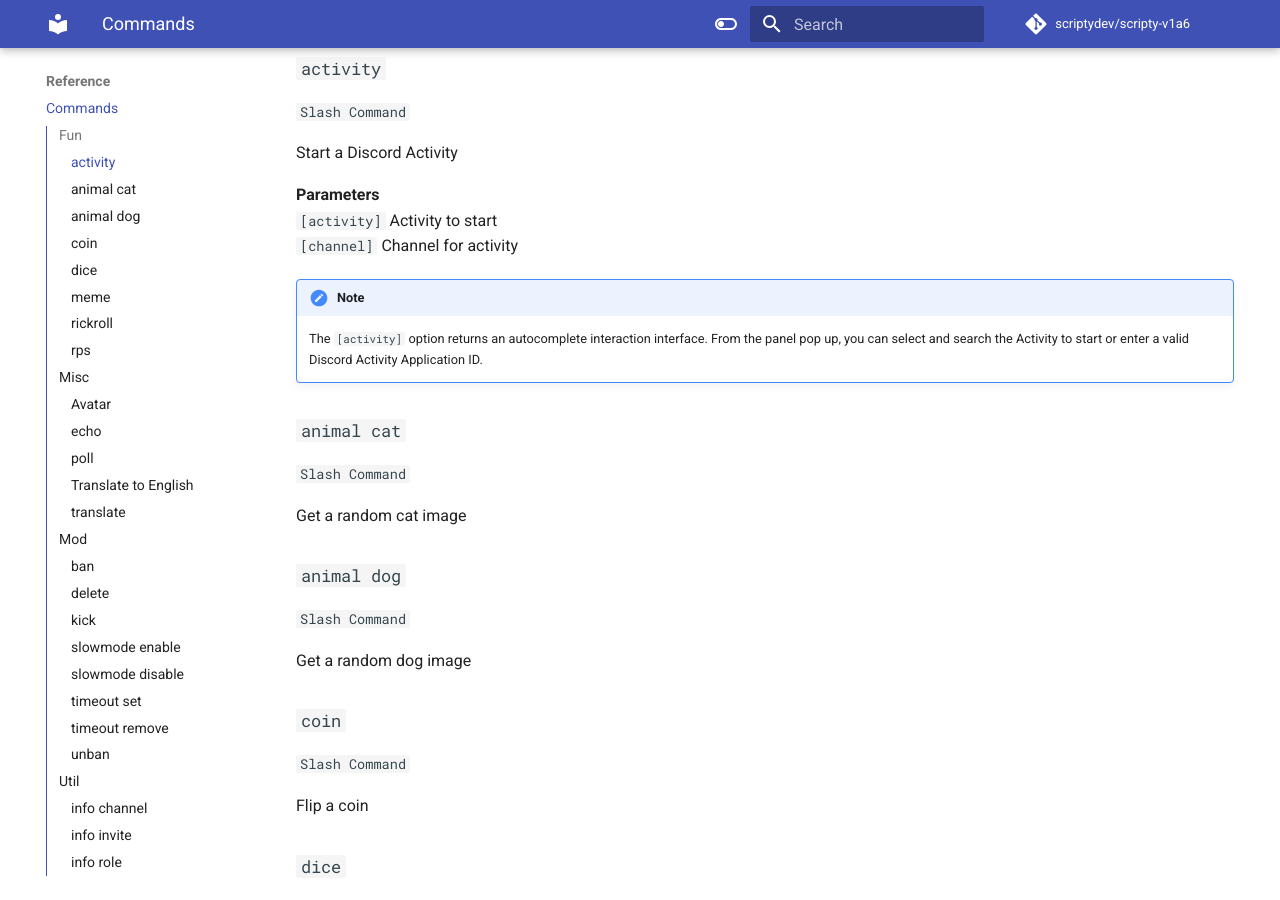
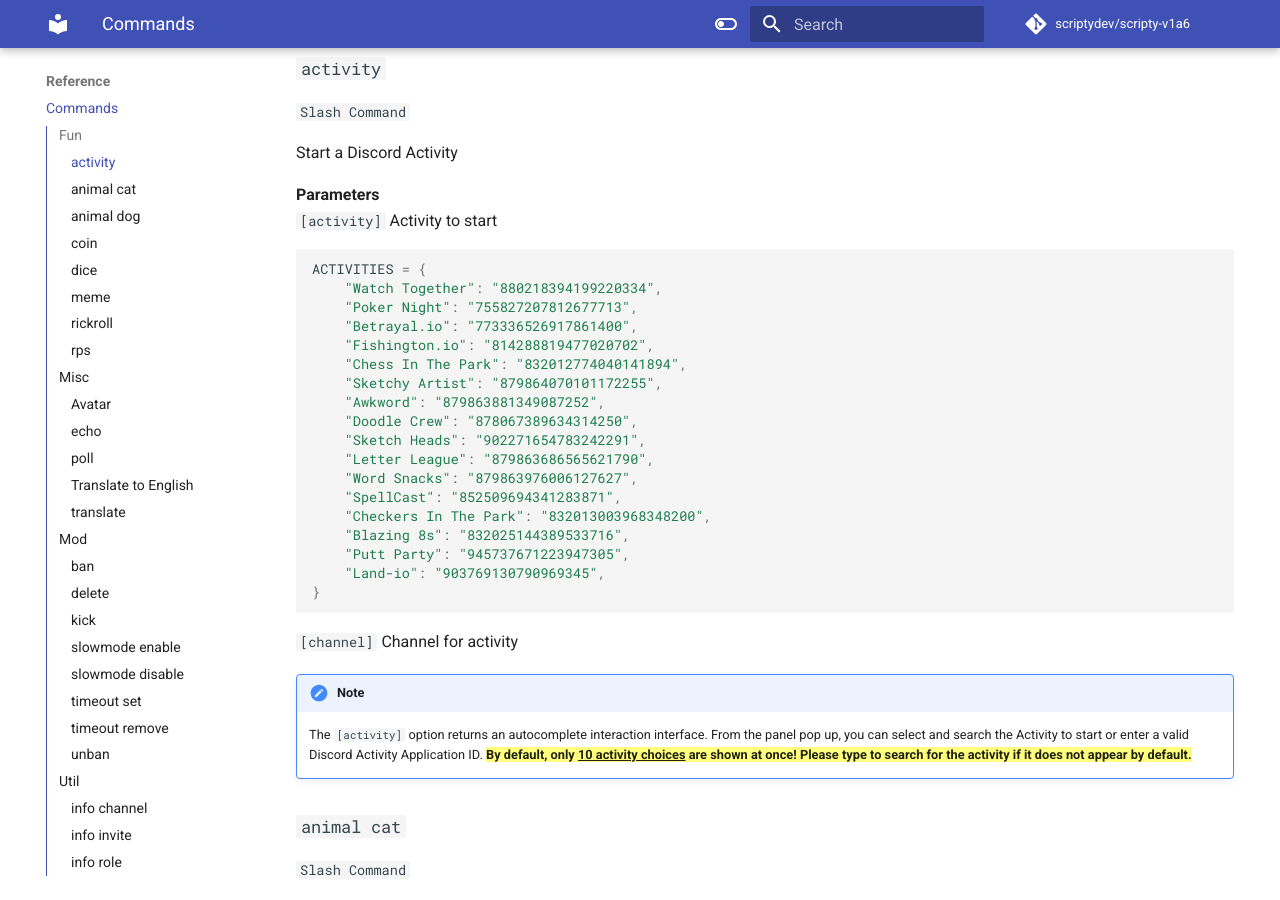
Before and after one commit to scriptydev/prescripty, an MkDocs documentation site: the page built from docs/reference/index.md, in a window 1280 px wide and 900 px high, scrolled down 557 px. Built offline with MkDocs 1.6.1 and Material for MkDocs 9.7.7, drawn with Linux system fonts in a browser that asks for light colours; comment, search, counter and statistics services are not loaded.

Commit message:
Add activity options to activity cmd

````diff
--- a/docs/reference/index.md
+++ b/docs/reference/index.md
@@ -19,10 +19,32 @@
 
 **Parameters**
 `[activity]` Activity to start
+
+```python
+ACTIVITIES = {
+    "Watch Together": "880218394199220334",
+    "Poker Night": "755827207812677713",
+    "Betrayal.io": "773336526917861400",
+    "Fishington.io": "814288819477020702",
+    "Chess In The Park": "832012774040141894",
+    "Sketchy Artist": "879864070101172255",
+    "Awkword": "879863881349087252",
+    "Doodle Crew": "878067389634314250",
+    "Sketch Heads": "902271654783242291",
+    "Letter League": "879863686565621790",
+    "Word Snacks": "879863976006127627",
+    "SpellCast": "852509694341283871",
+    "Checkers In The Park": "832013003968348200",
+    "Blazing 8s": "832025144389533716",
+    "Putt Party": "945737671223947305",
+    "Land-io": "903769130790969345",
+}
+```
+
 `[channel]` Channel for activity
 
 !!! note
-    The `[activity]` option returns an autocomplete interaction interface. From the panel pop up, you can select and search the Activity to start or enter a valid Discord Activity Application ID.
+    The `[activity]` option returns an autocomplete interaction interface. From the panel pop up, you can select and search the Activity to start or enter a valid Discord Activity Application ID. **==By default, only ^^10 activity choices^^ are shown at once! Please type to search for the activity if it does not appear by default.==**
 
 ### `animal cat`
 
--- a/mkdocs.yml
+++ b/mkdocs.yml
@@ -37,8 +37,12 @@
   - attr_list
   - pymdownx.highlight:
       anchor_linenums: true
+  - pymdownx.caret
+  - pymdownx.critic
   - pymdownx.details
   - pymdownx.inlinehilite
+  - pymdownx.keys
+  - pymdownx.mark
   - pymdownx.snippets
   - pymdownx.superfences
   - pymdownx.tilde
````
